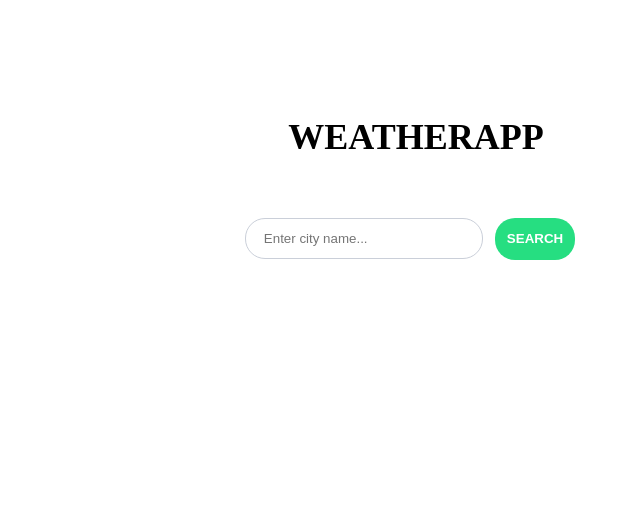
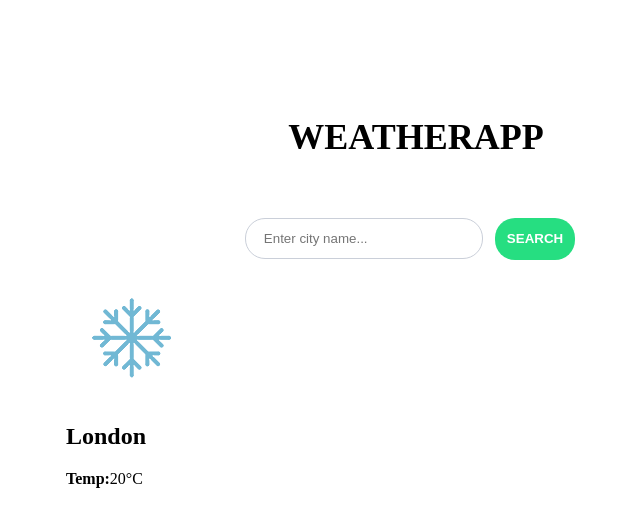
Before and after one commit to kacpi95/Weather-App-React, a React (Vite) app: page / in a window 1280 px wide. Shown: the top 526 px of the page, without its empty margins (224-864 px from the left). Built offline with nearby package versions, Linux system fonts and the light colour scheme.

Commit message:
feat: add WeatherSummary component with styles

```diff
--- a/src/components/WeatherBox/WeatherBox.jsx
+++ b/src/components/WeatherBox/WeatherBox.jsx
@@ -1,9 +1,11 @@
 import PickCity from '../PickCity/PickCity';
+import WeatherSummary from '../WeatherSummary/WeatherSummary';
 
 export default function WeatherBox() {
   return (
     <section>
       <PickCity />
+      <WeatherSummary />
     </section>
   );
 }
--- /dev/null
+++ b/src/components/WeatherSummary/WeatherSummary.jsx
@@ -0,0 +1,19 @@
+import styles from './WeatherSummary.module.scss';
+
+export default function WeatherSummary() {
+  return (
+    <section className={styles.WeatherSummary}>
+      <img
+        className={styles.weatherIcon}
+        src='/images/weather-icons/13d.png'
+        alt='Weather icon'
+      />
+      <div className={styles.weatherInfo}>
+        <h2>London</h2>
+        <p>
+          <strong>Temp:</strong>20°C
+        </p>
+      </div>
+    </section>
+  );
+}
--- /dev/null
+++ b/src/components/WeatherSummary/WeatherSummary.module.scss
@@ -0,0 +1,39 @@
+@use 'sass:math';
+@use '../../styles/settings.scss' as *;
+
+.weatherSummary {
+  display: flex;
+  flex-wrap: wrap;
+  margin: ($base-size * 3) ($base-size * 3);
+  background: $color-light;
+  border-radius: $radius;
+  box-shadow: $box-shadow;
+  padding: $base-size $base-size;
+  position: relative;
+  color: $color-dark;
+  align-items: center;
+  justify-content: center;
+
+  .weatherIcon {
+    margin: 0 $base-size * 2;
+  }
+
+  .weatherInfo {
+    flex-grow: 1;
+
+    h2 {
+      font-size: $base-size * 3;
+      margin: $base-size 0;
+    }
+
+    p {
+      font-size: $base-size * 2;
+    }
+  }
+}
+
+@media (max-width: 768px) {
+  .weatherInfo {
+    text-align: center;
+  }
+}
```
